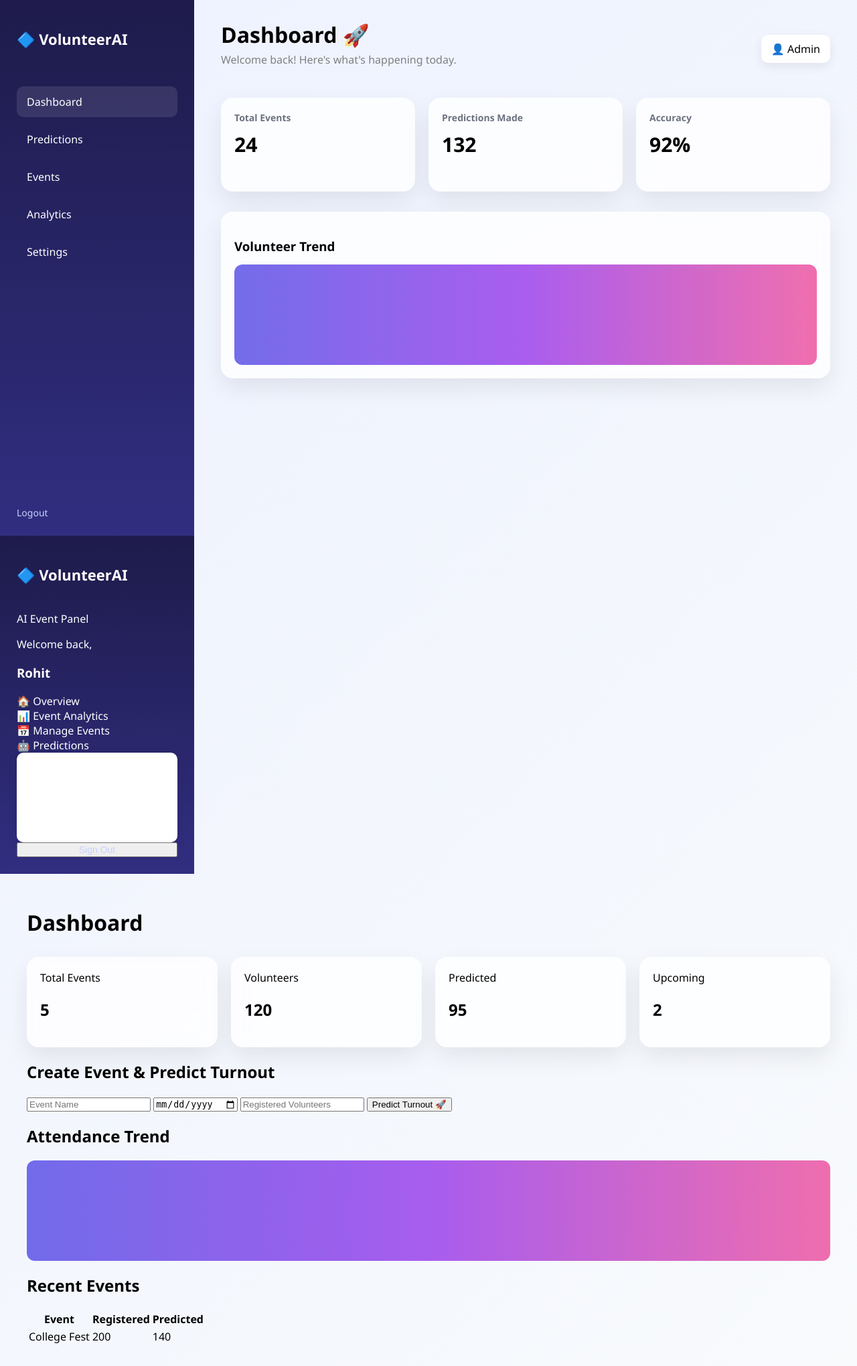
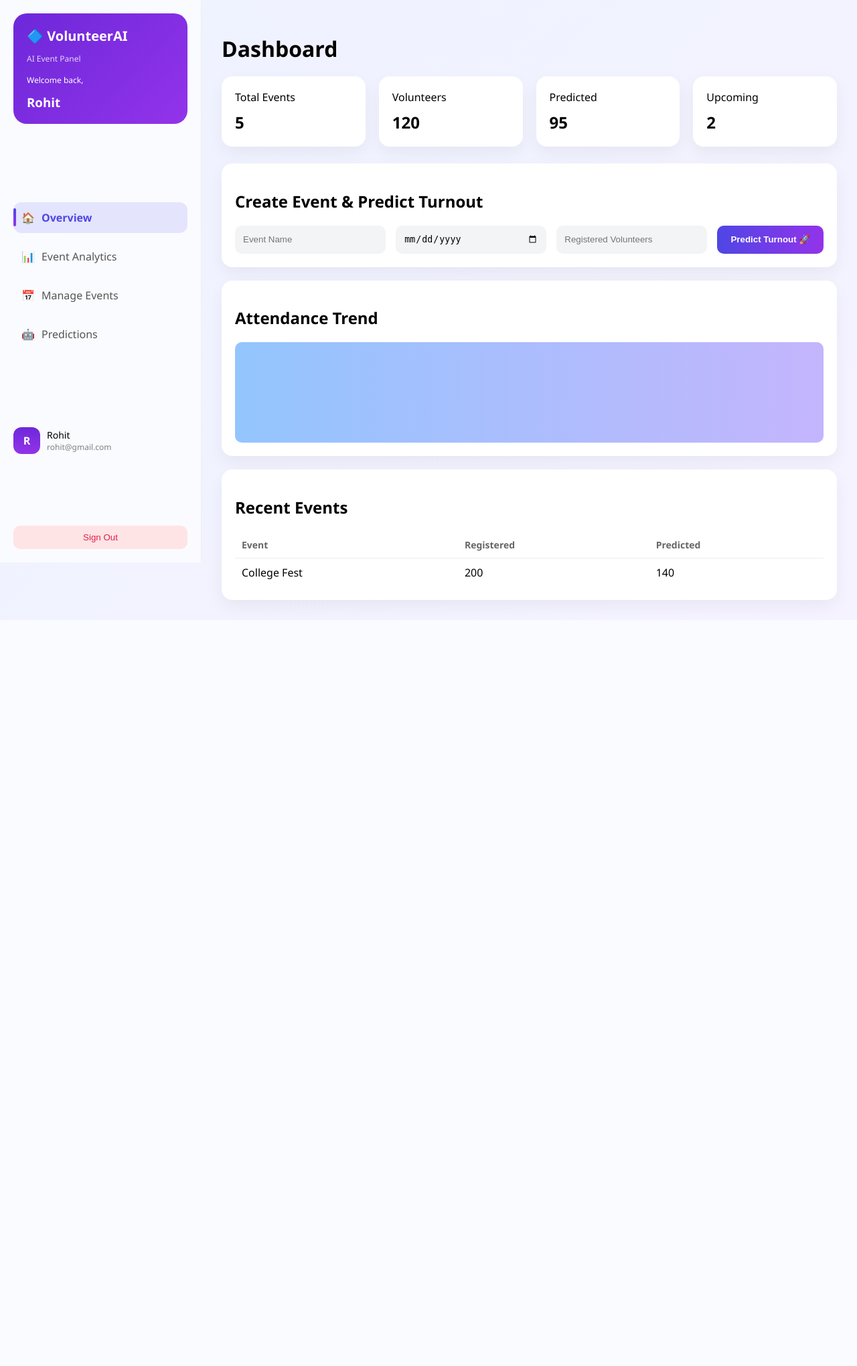
Before and after one commit to Rohitbhamare005/VolunteerAI, a Flask app: template templates/dashboard.html in a window 1280 px wide. Shown: the whole page at 67% size. After the commit the page ends 912 px from the top, so only its background shows below. Run offline with Flask 3, Linux system fonts and the light colour scheme; the template is opened without the code that fills it, so the values that code supplies are empty.

Commit message:
changes2

```diff
--- a/app.py
+++ b/app.py
@@ -1,13 +1,9 @@
-from flask import Flask, render_template, request, redirect, session
+from flask import Flask, render_template, request, redirect
 from pymongo import MongoClient
-import bcrypt
 
 app = Flask(__name__)
 
-# 🔐 Secret key for session
-app.secret_key = "secret123"
-
-# 🌐 MongoDB connection
+# MongoDB connection
 client = MongoClient("mongodb+srv://admin:12345@volunteerai.zt4yxsv.mongodb.net/?retryWrites=true&w=majority")
 
 # Check connection
@@ -20,26 +16,24 @@ except Exception as e:
 db = client["volunteer_db"]
 users = db["users"]
 
-# 🏠 HOME (LOGIN PAGE)
 @app.route('/')
 def home():
     return render_template("login.html")
 
-# 🔑 LOGIN
+# ✅ LOGIN
 @app.route('/login', methods=['POST'])
 def login():
     email = request.form['email']
     password = request.form['password']
 
-    user = users.find_one({"email": email})
+    user = users.find_one({"email": email, "password": password})
 
-    if user and bcrypt.checkpw(password.encode('utf-8'), user['password']):
-        session['user'] = email
-        return redirect('/dashboard')
+    if user:
+        return redirect('/dashboard')   # ✅ redirect added
     else:
         return "Invalid Email or Password ❌"
 
-# 📝 SIGNUP
+# ✅ SIGNUP
 @app.route('/signup', methods=['POST'])
 def signup():
     name = request.form['name']
@@ -47,58 +41,35 @@ def signup():
     email = request.form['email']
     password = request.form['password']
 
-    # Check if user exists
+    # 🔥 CHECK IF USER EXISTS
     existing_user = users.find_one({"email": email})
 
     if existing_user:
         return "User already exists ❌"
 
-    # 🔐 Hash password
-    hashed_password = bcrypt.hashpw(password.encode('utf-8'), bcrypt.gensalt())
-
-    # Insert user
+    # INSERT NEW USER
     users.insert_one({
         "name": name,
         "company": company,
         "email": email,
-        "password": hashed_password
+        "password": password
     })
 
-    return redirect('/')
+    return redirect('/')  # go back to login
 
-# 📊 DASHBOARD
+# ✅ DASHBOARD
 @app.route('/dashboard')
 def dashboard():
-    if 'user' not in session:
-        return redirect('/')
-
     return render_template("dashboard.html")
 
-# 🤖 PREDICTION
+if __name__ == "__main__":
+    app.run(debug=True)
 @app.route('/predict', methods=['POST'])
 def predict():
-    if 'user' not in session:
-        return redirect('/')
-
     event_name = request.form['event_name']
     registered = int(request.form['registered'])
 
-    # 🔥 Improved logic
-    if registered < 50:
-        predicted = int(registered * 0.6)
-    elif registered < 200:
-        predicted = int(registered * 0.7)
-    else:
-        predicted = int(registered * 0.8)
+    # 🔥 SIMPLE PREDICTION LOGIC (for now)
+    predicted = int(registered * 0.7)
 
-    return render_template("dashboard.html", prediction=predicted, event=event_name)
-
-# 🚪 LOGOUT
-@app.route('/logout')
-def logout():
-    session.pop('user', None)
-    return redirect('/')
-
-# ▶️ RUN APP
-if __name__ == "__main__":
-    app.run(debug=True)
+    return render_template("dashboard.html", prediction=predicted)
--- a/static/dashboard.css
+++ b/static/dashboard.css
@@ -1,142 +1,263 @@
+/* GLOBAL */
 body {
     margin: 0;
     font-family: 'Segoe UI', sans-serif;
-    background: linear-gradient(135deg, #eef2ff, #f8fafc);
+    background: linear-gradient(135deg, #eef2ff, #f5f3ff);
 }
 
 /* LAYOUT */
-.container {
+.dashboard {
     display: flex;
-    height: 100vh;
 }
 
-/* SIDEBAR */
+/* ================= SIDEBAR ================= */
 .sidebar {
-    width: 240px;
-    background: linear-gradient(180deg, #1e1b4b, #312e81);
-    color: white;
-    padding: 25px;
+    width: 260px;
+    height: 100vh;
+    padding: 20px;
     display: flex;
     flex-direction: column;
+    justify-content: space-between;
+
+    /* PREMIUM GLASS EFFECT */
+    background: rgba(255,255,255,0.65);
+    backdrop-filter: blur(14px);
+    border-right: 1px solid rgba(0,0,0,0.05);
 }
 
-.sidebar h2 {
-    margin-bottom: 40px;
-    font-size: 22px;
+/* TOP BOX */
+.sidebar-top {
+    background: linear-gradient(135deg, #6d28d9, #9333ea);
+    padding: 20px;
+    border-radius: 20px;
+    color: white;
+    margin-bottom: 20px;
 }
 
-.sidebar ul {
-    list-style: none;
-    padding: 0;
-    flex: 1;
+.brand-box h2 {
+    margin: 0;
+    font-size: 20px;
 }
 
-.sidebar ul li {
-    padding: 12px 15px;
-    margin-bottom: 10px;
+.brand-box p {
+    font-size: 12px;
+    opacity: 0.8;
+}
+
+.welcome {
+    margin-top: 15px;
+    font-size: 12px;
+}
+
+.sidebar-top h3 {
+    margin: 0;
+}
+
+/* MENU */
+.menu {
+    display: flex;
+    flex-direction: column;
+    gap: 12px;
+}
+
+.menu-item {
+    position: relative;
+    padding: 12px;
+    border-radius: 12px;
+    display: flex;
+    align-items: center;
+    gap: 10px;
+    cursor: pointer;
+    color: #555;
+    transition: all 0.3s ease;
+}
+
+/* HOVER EFFECT */
+.menu-item:hover {
+    background: rgba(99,102,241,0.08);
+    transform: translateX(4px);
+}
+
+/* ACTIVE ITEM */
+.menu-item.active {
+    background: rgba(99,102,241,0.15);
+    color: #4f46e5;
+    font-weight: 600;
+}
+
+/* LEFT GRADIENT LINE */
+.menu-item.active::after {
+    content: "";
+    position: absolute;
+    left: 0;
+    top: 20%;
+    height: 60%;
+    width: 4px;
+    background: linear-gradient(#4f46e5, #9333ea);
     border-radius: 10px;
+}
+
+/* PROFILE */
+.profile {
+    display: flex;
+    align-items: center;
+    gap: 10px;
+    margin-top: 20px;
+    transition: all 0.3s ease;
+}
+
+.profile:hover {
+    transform: scale(1.03);
+}
+
+.avatar {
+    width: 40px;
+    height: 40px;
+    background: linear-gradient(#6d28d9, #9333ea);
+    color: white;
+    display: flex;
+    align-items: center;
+    justify-content: center;
+    border-radius: 12px;
+    font-weight: bold;
+}
+
+.name {
+    margin: 0;
+    font-size: 14px;
+}
+
+.email {
+    margin: 0;
+    font-size: 12px;
+    color: gray;
+}
+
+/* LOGOUT BUTTON */
+.logout {
+    margin-top: 10px;
+    padding: 10px;
+    border: none;
+    border-radius: 10px;
+    background: #ffe4e6;
+    color: #e11d48;
     cursor: pointer;
     transition: 0.3s;
 }
 
-.sidebar ul li:hover,
-.sidebar ul .active {
-    background: rgba(255,255,255,0.1);
+.logout:hover {
+    background: #fecdd3;
+    transform: translateY(-2px);
 }
 
-.logout {
-    color: #c7d2fe;
-    text-decoration: none;
-    font-size: 14px;
+/* ================= MAIN CONTENT ================= */
+.main {
+    flex: 1;
+    padding: 30px;
 }
 
-/* MAIN */
-.main {
-    flex: 1;
-    padding: 30px 40px;
+/* HEADER */
+.main h1 {
+    margin-bottom: 20px;
 }
 
-/* TOPBAR */
-.topbar {
-    display: flex;
-    justify-content: space-between;
-    align-items: center;
-}
-
-.topbar h1 {
-    margin: 0;
-}
-
-.topbar p {
-    color: gray;
-    margin-top: 5px;
-}
-
-.profile {
-    background: white;
-    padding: 10px 15px;
-    border-radius: 10px;
-    box-shadow: 0 5px 15px rgba(0,0,0,0.08);
-}
-
-/* CARDS */
+/* ================= CARDS ================= */
 .cards {
     display: flex;
     gap: 20px;
-    margin-top: 30px;
+    margin-bottom: 25px;
 }
 
 .card {
     flex: 1;
     padding: 20px;
-    border-radius: 18px;
-    background: rgba(255,255,255,0.8);
-    backdrop-filter: blur(10px);
-
-    box-shadow: 0 15px 35px rgba(0,0,0,0.08);
+    border-radius: 16px;
+    background: white;
+    box-shadow: 0 10px 25px rgba(0,0,0,0.05);
     transition: 0.3s;
 }
 
 .card:hover {
     transform: translateY(-5px);
+    box-shadow: 0 20px 40px rgba(0,0,0,0.08);
 }
 
-.card h3 {
-    margin: 0;
-    color: #6b7280;
-    font-size: 14px;
+.card h2 {
+    margin: 10px 0 0;
 }
 
-.card p {
-    font-size: 30px;
-    font-weight: bold;
-    margin-top: 10px;
+/* ================= SECTIONS ================= */
+.section {
+    background: white;
+    padding: 20px;
+    border-radius: 16px;
+    margin-top: 20px;
+    box-shadow: 0 10px 25px rgba(0,0,0,0.05);
 }
 
-/* CHART */
-.chart {
-    margin-top: 30px;
-    padding: 20px;
-    border-radius: 18px;
-    background: rgba(255,255,255,0.8);
-    backdrop-filter: blur(10px);
-
-    box-shadow: 0 15px 35px rgba(0,0,0,0.08);
+/* GRAPH */
+.graph {
+    height: 150px;
+    border-radius: 10px;
+    background: linear-gradient(to right, #93c5fd, #c4b5fd);
 }
 
-.chart h3 {
-    margin-bottom: 15px;
+/* TABLE */
+table {
+    width: 100%;
+    margin-top: 10px;
+    border-collapse: collapse;
 }
 
-/* GRAPH ANIMATION */
-.graph {
-    height: 150px;
-    border-radius: 12px;
-    background: linear-gradient(90deg, #4f46e5, #9333ea, #ec4899);
-    animation: pulse 3s infinite alternate;
+th {
+    text-align: left;
+    padding: 10px;
+    font-size: 14px;
+    color: #666;
 }
 
-@keyframes pulse {
-    from { opacity: 0.7; }
-    to { opacity: 1; }
+td {
+    padding: 10px;
+    border-top: 1px solid #eee;
 }
+/* EVENT FORM */
+.event-form {
+    display: flex;
+    gap: 15px;
+    margin-top: 15px;
+}
+
+.event-form input {
+    flex: 1;
+    padding: 12px;
+    border-radius: 10px;
+    border: none;
+    background: #f3f4f6;
+    outline: none;
+}
+
+/* BUTTON */
+.event-form button {
+    padding: 12px 20px;
+    border: none;
+    border-radius: 10px;
+    background: linear-gradient(to right, #4f46e5, #9333ea);
+    color: white;
+    cursor: pointer;
+    font-weight: 600;
+}
+
+.event-form button:hover {
+    transform: scale(1.05);
+}
+
+/* RESULT BOX */
+.result-box {
+    text-align: center;
+    background: linear-gradient(135deg, #e0e7ff, #f5f3ff);
+}
+
+.result-box b {
+    font-size: 22px;
+    color: #4f46e5;
+}
--- a/templates/dashboard.html
+++ b/templates/dashboard.html
@@ -7,80 +7,7 @@
 
 <body>
 
-<div class="dashboard"><!DOCTYPE html>
-<html lang="en">
-<head>
-<meta charset="UTF-8">
-<title>Dashboard - VolunteerAI</title>
-<link rel="stylesheet" href="{{ url_for('static', filename='dashboard.css') }}">
-</head>
-
-<body>
-
-<div class="container">
-
-    <!-- SIDEBAR -->
-    <div class="sidebar">
-        <h2>🔷 VolunteerAI</h2>
-
-        <ul>
-            <li class="active">Dashboard</li>
-            <li>Predictions</li>
-            <li>Events</li>
-            <li>Analytics</li>
-            <li>Settings</li>
-        </ul>
-
-        <a href="/" class="logout">Logout</a>
-    </div>
-
-    <!-- MAIN CONTENT -->
-    <div class="main">
-
-        <!-- TOP BAR -->
-      <div class="topbar">
-    <div>
-        <h1>Dashboard 🚀</h1>
-        <p>Welcome back! Here's what's happening today.</p>
-    </div>
-
-    <div class="profile">
-        <span>👤 Admin</span>
-    </div>
-</div>
-
-        <!-- CARDS -->
-        <div class="cards">
-
-            <div class="card">
-                <h3>Total Events</h3>
-                <p>24</p>
-            </div>
-
-            <div class="card">
-                <h3>Predictions Made</h3>
-                <p>132</p>
-            </div>
-
-            <div class="card">
-                <h3>Accuracy</h3>
-                <p>92%</p>
-            </div>
-
-        </div>
-
-        <!-- CHART / PREVIEW -->
-        <div class="chart">
-            <h3>Volunteer Trend</h3>
-            <div class="graph"></div>
-        </div>
-
-    </div>
-
-</div>
-
-</body>
-</html>
+<div class="dashboard">
 
     <!-- SIDEBAR -->
     <div class="sidebar">
```
